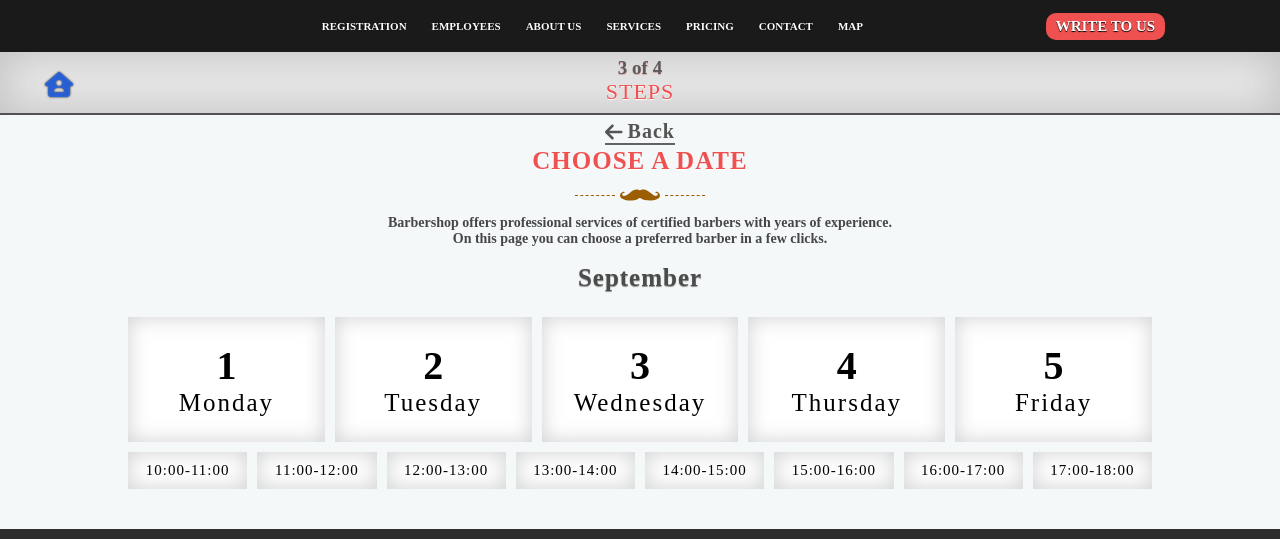
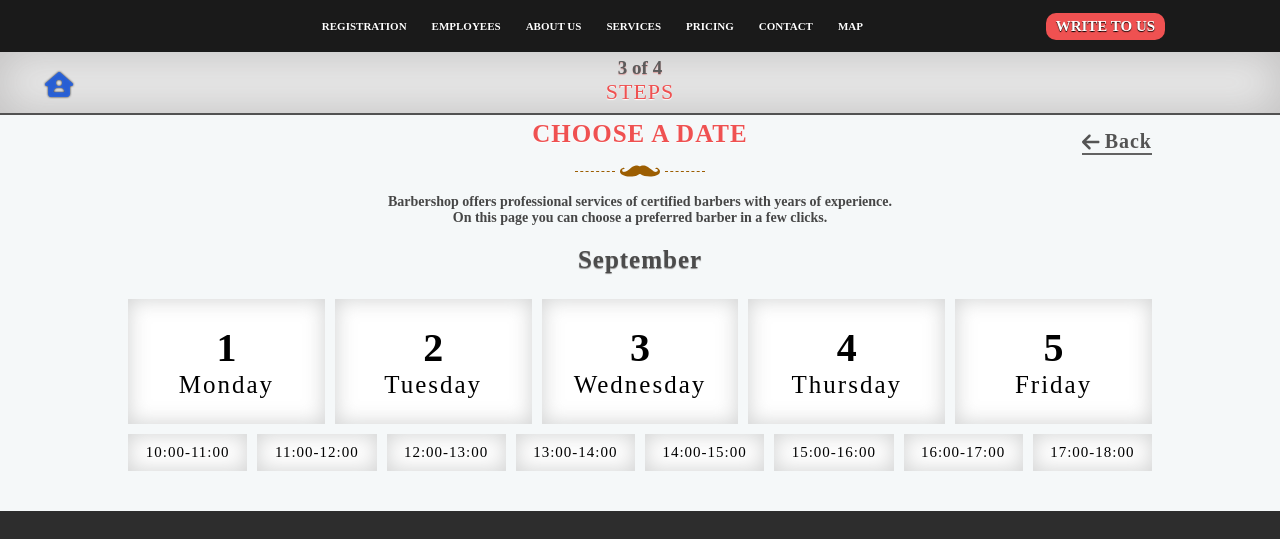
Before and after one commit to Korneliia08/myBet, a React (Create React App) app: page /myBet/registration/date in a window 1280 px wide. Shown: the top 539 px of the page. Built offline with nearby package versions, Linux system fonts and the light colour scheme; no server answers.

Commit message:
add btn which back one step back

```diff
--- a/src/App.css
+++ b/src/App.css
@@ -38,9 +38,10 @@
   display: flex;
   flex-direction: column;
   align-items: center;
-  row-gap: 2px;
+  row-gap: 5px;
   width: 80%;
   box-sizing: border-box;
+  position: relative;
 }
 
 .flexibleBlock {
--- a/src/App.scss
+++ b/src/App.scss
@@ -32,9 +32,10 @@
   display: flex;
   flex-direction: column;
   align-items: center;
-  row-gap: 2px;
+  row-gap: 5px;
   width: 80%;
   box-sizing: border-box;
+  position: relative;
 }
 
 
--- a/src/defaultPanel/components/Back/Back.module.css
+++ b/src/defaultPanel/components/Back/Back.module.css
@@ -8,6 +8,9 @@
   color: #545454;
   font-weight: bold;
   transition: all 400ms ease;
+  position: absolute;
+  top: 10px;
+  right: 0;
 }
 .back:hover {
   color: rgba(1, 91, 12, 0.91);
--- a/src/defaultPanel/components/Back/Back.module.scss
+++ b/src/defaultPanel/components/Back/Back.module.scss
@@ -8,6 +8,9 @@
   color: #545454;
   font-weight: bold;
   transition: all 400ms ease;
+  position: absolute;
+  top: 10px;
+  right: 0;
 
   &:hover {
     color: rgba(1, 91, 12, 0.91);
```
Also changed, not shown: 2 other files (tests, documents, lock files or other folders).
